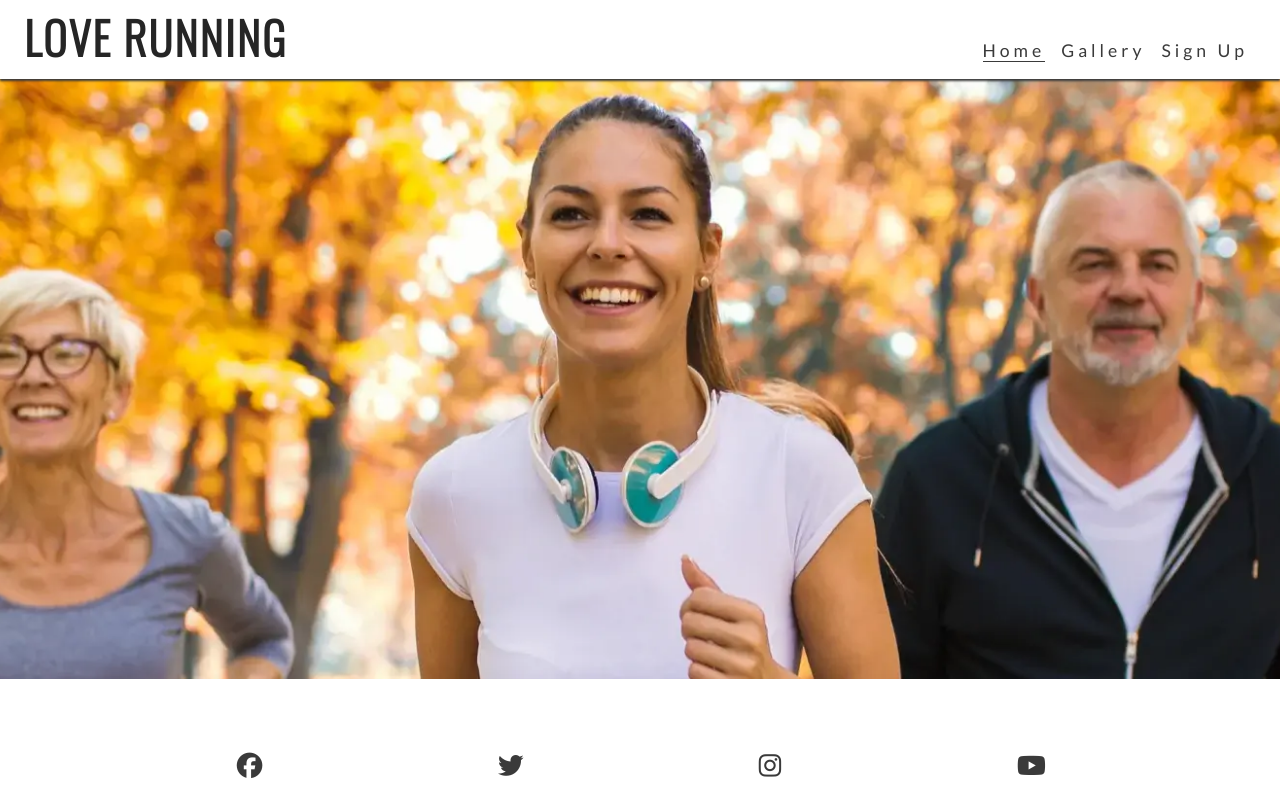
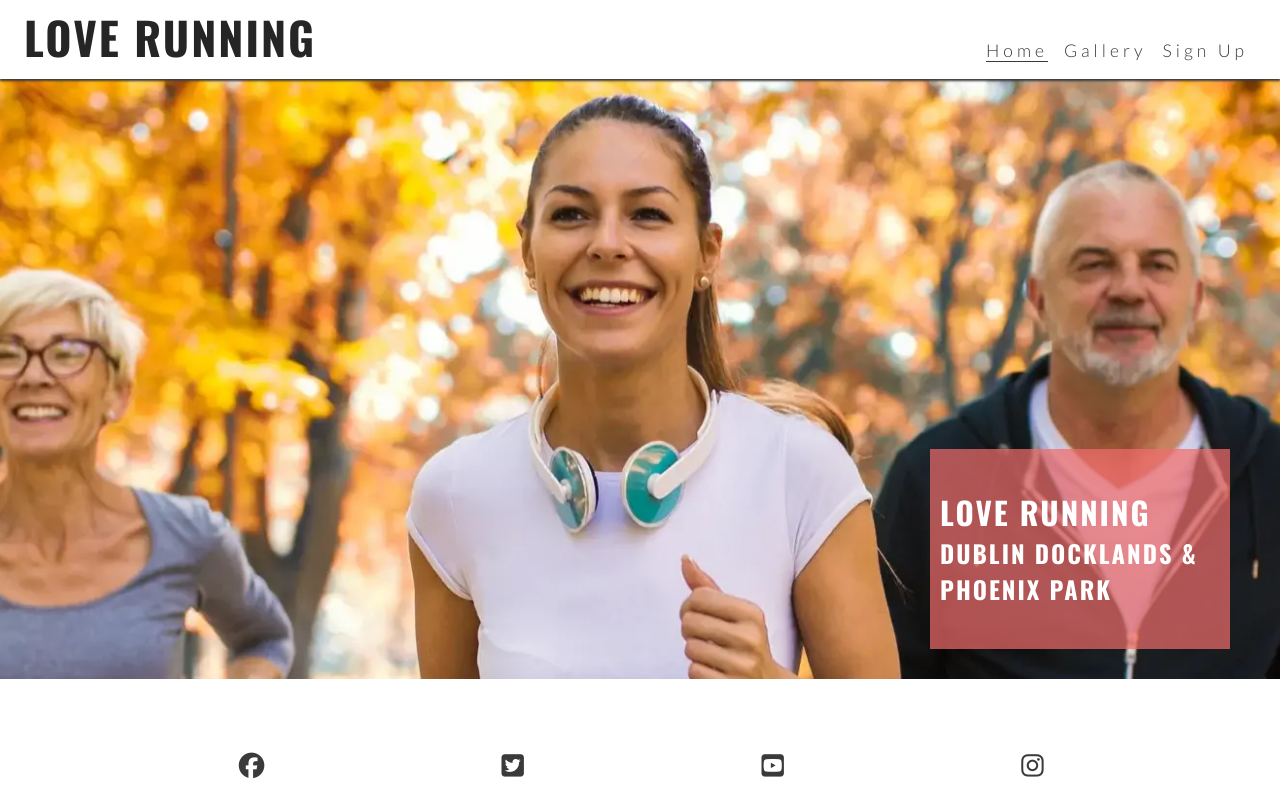
Before and after one commit to TonyD68-code/love_running, a plain HTML site: page index.html in a window 1280 px wide. Drawn offline with nearby package versions, Linux system fonts and the light colour scheme.

Commit message:
added overlay text to hero image

```diff
--- a/assets/css/style.css
+++ b/assets/css/style.css
@@ -1,25 +1,25 @@
-@import url('https://fonts.googleapis.com/css2?family=Lato:ital,wght@0,100;0,300;0,400;0,700;0,900;1,100;1,300;1,400;1,700;1,900&family=Oswald:wght@300&display=swap');
+/* Google fonts import */
+@import url('https://fonts.googleapis.com/css2?family=Lato:wght@300&family=Oswald:wght@200;300;400;500;600;700&display=swap');
 
-
-/* remove default styles */
+/* Asterisk wildcard selector to override default styles added by the browser */
 * {
     padding: 0;
     margin: 0;
     box-sizing: border-box;
 }
 
-/* General Styles */
+/* General styles */
 body {
     min-height: 100vh;
     display: flex;
     flex-direction: column;
-    /*generic styles */
+    /* Generic project styles */
     color: #3a3a3a;
-     font-family: 'lato', sans-serif;
+    font-family: 'Lato', sans-serif;
 }
 
-    h1 {
-        font-family: 'Oswald', sans-serif ;
+h1, h2, h3 {
+    font-family: 'Oswald', sans-serif;
     text-transform: uppercase;
     letter-spacing: 2px;
     color: #252525;
@@ -33,7 +33,7 @@ header {
     z-index: 99;
     width: 100%;
     box-shadow: 0 2px 2px #3a3a3a;
-    display:flex;
+    display: flex;
     justify-content: space-between;
     align-items: baseline;
 }
@@ -41,21 +41,23 @@ header {
 header a {
     text-decoration: none;
     color: inherit;
+}
 
-}
 #menu {
     font-size: 110%;
     letter-spacing: 4px;
     list-style-type: none;
 }
+
 #menu > li {
     margin-bottom: 1em;
 }
+
 .active {
     border-bottom: 1px solid #3a3a3a;
 }
 
-/* navbar styles */
+/* Navbar styles with dropdown toggle */
 nav {
     position: absolute;
     background-color: #ffffff;
@@ -65,34 +67,51 @@ nav {
     box-shadow: 0 2px 2px #3a3a3a;
     display: none;
     top: 100%;
+}
 
-}
-/* nav toggle */
+/* Nav toggle */
 #nav-toggle:checked~nav {
     display: block;
 }
+
 #nav-toggle {
     display: none;
 }
+
 .nav-toggle-label {
     font-size: 2rem;
 }
 
 /* Main content */
 main {
-
     /* Make main element take up any surplus space to push footer down */
     flex: 1 0 auto;
     margin-top: 47px;
+}
 
-}
-    /*her0 section */
+/* Hero section */
 #hero {
     height: 600px;
     width: 100%;
-    background: url(../images/hero-image.webp) no-repeat center center/cover;
+    background: url("../images/hero-image.webp") no-repeat center center/cover;
+    position: relative;
 }
 
+#cover-text {
+    /* Final rgba value sets the opacity so it is semi-transparent */
+    background-color: rgba(241, 109, 107, .7);
+    font-size: 130%;
+    position: absolute;
+    bottom: 30px;
+    width: 80%;
+    min-height: 200px;
+    padding-top: 40px;
+    padding-left: 10px;
+}
+
+#cover-text > h2, #cover-text > h3 {
+    color: #ffffff;
+}
 
 /* Footer */
 #social-networks {
@@ -102,15 +121,16 @@ main {
     justify-content: space-evenly;
     list-style-type: none;
 }
+
 #social-networks i {
     font-size: 160%;
     padding: 5%;
     color: #3a3a3a;
 }
 
-/* media query: tablets and larger 768px */
+/* Media query: tablets and larger (768px and up) */
 @media screen and (min-width: 768px) {
-    /* header */
+    /* Header */
     nav {
         display: block;
         position: relative;
@@ -118,31 +138,41 @@ main {
         width: fit-content;
         padding-right: 1rem;
     }
+
     #menu {
         display: flex;
     }
+
     #menu > li {
-        padding-left: 1rem ;
+        padding-left: 1rem;
     }
+
     .nav-toggle-label {
         display: none;
     }
+
     #logo {
         font-size: 280%;
         line-height: 75px;
         margin: 0 0.5rem;
     }
+
+    /* Main content */
     main {
+        /* Push main content down to accommodate larger header */
         margin-top: 79px;
+    }
+
+    /* Hero image */
+    #cover-text {
+        width: 300px;
+        right: 50px;
     }
 }
 
-
-/* media query: tablets and larger 992px */
+/* Large devices (laptops and desktops, 992px and up) */
 @media screen and (min-width: 992px) {
-    /* header */
-
-    #menu a:hover {
+    #menu a:hover{
         border-bottom: 1px solid #3a3a3a;
     }
 }
--- a/index.html
+++ b/index.html
@@ -3,27 +3,32 @@
 
 <head>
     <meta charset="UTF-8">
+    <meta http-equiv="X-UA-Compatible" content="IE=edge">
     <meta name="viewport" content="width=device-width, initial-scale=1.0">
-    <!-- Meta tags for search engines-->
-     <meta name="description" content="Love Running. Club for runners in Dublin, Ireland. Urban running, trail running, Dublin docklands and Phoenix Park">
+    <!-- Meta tags for search engines -->
+    <meta name="description"
+        content="Love Running. Club for runners in Dublin, Ireland. Urban running, trail running. Dublin docklands and Phoenix Park">
     <meta name="keywords" content="love running, run, running club, runners, Ireland, Dublin, sport, exercise">
+    <!-- Title -->
     <title>Love Running</title>
-    <!-- favicon-->
+    <!-- Favicon -->
     <link rel="apple-touch-icon" sizes="180x180" href="assets/favicon/apple-touch-icon.png">
     <link rel="icon" type="image/png" sizes="32x32" href="assets/favicon/favicon-32x32.png">
     <link rel="icon" type="image/png" sizes="16x16" href="assets/favicon/favicon-16x16.png">
-    <!-- stylesheet-->
+    <!-- Stylesheet -->
     <link rel="stylesheet" href="assets/css/style.css">
 </head>
 
 <body>
-<!--header-->
+    <!-- Header -->
     <header>
         <a href="index.html">
             <h1 id="logo">Love Running</h1>
         </a>
         <input type="checkbox" id="nav-toggle" name="nav-toggle">
-    <label for="nav-toggle" class="nav-toggle-label"><i class="fa-solid fa-bars"></i></label>
+        <label for="nav-toggle" class="nav-toggle-label">
+            <i class="fa-solid fa-bars"></i>
+        </label>
         <nav>
             <ul id="menu">
                 <li><a href="index.html" class="active">Home</a></li>
@@ -32,41 +37,45 @@
             </ul>
         </nav>
     </header>
-<!--Main Content-->
+
+    <!-- Main content -->
     <main>
-    <section id="hero"></section>
+        <section id="hero">
+            <div id="cover-text">
+                <h2>Love Running</h2>
+                <h3>Dublin Docklands & Phoenix Park</h3>
+            </div>
+        </section>
     </main>
-<!--Footer-->
+
+    <!-- Footer -->
     <footer>
         <ul id="social-networks">
             <li>
-            <a href="https://www.facebook.com" target="_blank" rel="noopener"
-            aria-label="visit our facebook page opens in a new tab">
+                <a href="https://www.facebook.com/" target="_blank" rel="noopener"
+                    aria-label="Visit our Facebook page (opens in a new tab)">
                     <i class="fa-brands fa-facebook"></i></a>
             </li>
             <li>
-            <a href="https://twitter.com" target="_blank" rel="noopener"
-            aria-label="visit our twitter page opens in a new tab">
-            <i class="fa-brands fa-twitter"></i></a>
+                <a href="https://www.twitter.com/" target="_blank" rel="noopener"
+                    aria-label="Visit our Twitter page (opens in a new tab)">
+                    <i class="fa-brands fa-twitter-square"></i></a>
             </li>
             <li>
-            <a href="https://www.instagram.com" target="_blank" rel="noopener"
-            aria-label="visit our Instagram page opens in a new tab">
+                <a href="https://www.youtube.com/" target="_blank" rel="noopener"
+                    aria-label="Visit our YouTube page (opens in a new tab)">
+                    <i class="fa-brands fa-youtube-square"></i></a>
+            </li>
+            <li>
+                <a href="https://www.instagram.com/" target="_blank" rel="noopener"
+                    aria-label="Visit our Instagram page (opens in a new tab)">
                     <i class="fa-brands fa-instagram"></i></a>
             </li>
-        <li>
-            <a href="https://www.youtube.com" target="_blank" rel="noopener"
-            aria-label="visit our you tube page opens in a new tab">
-            <i class="fa-brands fa-youtube"></i></a>
-        </li>
-
-
-
         </ul>
     </footer>
 
-<!-- font awseome link-->
-<script src="https://kit.fontawesome.com/2e7986e94c.js" crossorigin="anonymous"></script>
+    <!-- Font Awesome kit -->
+    <script src="https://kit.fontawesome.com/3b20d96fa9.js" crossorigin="anonymous"></script>
 </body>
 
 </html>
```
Lines whose indentation alone changed are shown as unchanged.
